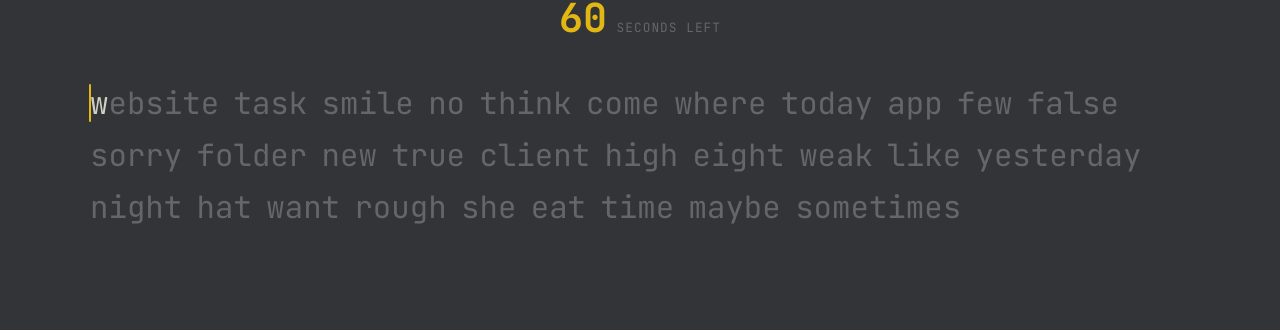
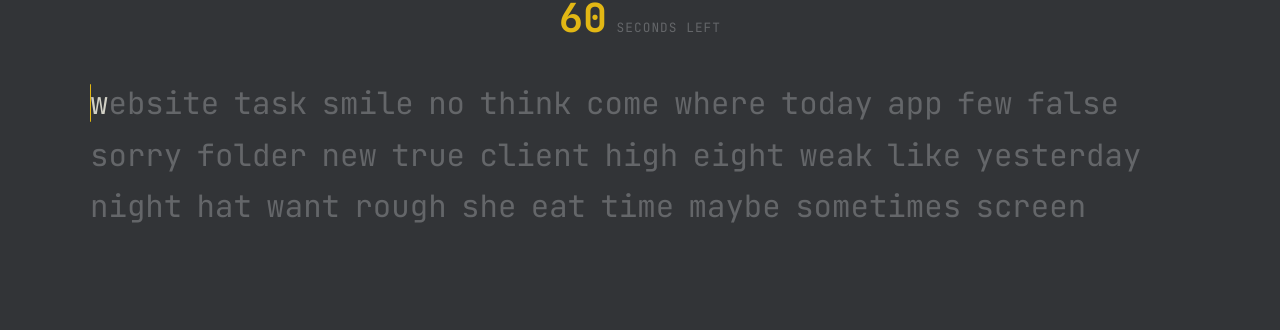
Before and after one commit to dutaalamin/fishytype, a React (Create React App) app: page / in a window 1280 px wide. Shown: the part 270-600 px from the top of the page. Built offline with nearby package versions, Linux system fonts and the light colour scheme.

Commit message:
feat: keep completed words on screen with line scroll (monkeytype-style)

```diff
--- a/src/App.css
+++ b/src/App.css
@@ -233,15 +233,20 @@ button {
 }
 
 .words {
+  width: 100%;
+  max-width: 1100px;
+  height: calc(3 * 1.4em + 2 * 0.55rem);
+  overflow: hidden;
+  font-size: clamp(1.4rem, 2.4vw, 2.1rem);
+  line-height: 1.4;
+}
+
+.words-inner {
   display: flex;
   flex-wrap: wrap;
   align-content: flex-start;
   gap: 0.55rem 0.9rem;
-  width: 100%;
-  max-width: 1100px;
-  min-height: 7.5rem;
-  font-size: clamp(1.4rem, 2.4vw, 2.1rem);
-  line-height: 1.4;
+  transition: transform 0.25s var(--ease);
 }
 
 .word {
@@ -251,6 +256,10 @@ button {
 }
 
 .word.current {
+  color: var(--text-color);
+}
+
+.word.done {
   color: var(--text-color);
 }
 
@@ -275,9 +284,17 @@ button {
   text-decoration-thickness: 0.08em;
 }
 
+.char.missed {
+  color: var(--error-color);
+  opacity: 0.75;
+}
+
 .char.extra {
   color: var(--error-color);
   opacity: 0.65;
+  text-decoration: underline;
+  text-underline-offset: 0.15em;
+  text-decoration-thickness: 0.08em;
 }
 
 /* caret */
--- a/src/App.js
+++ b/src/App.js
@@ -71,6 +71,34 @@ function buildWords() {
   return shuffle(WORDS).slice(0, count);
 }
 
+/* Hitung statistik dari apa yang sudah diketik (kata selesai + kata aktif). */
+function countStats(words, typedByWord, typed, wordIndex) {
+  let correct = 0;
+  let incorrect = 0;
+  let keystrokes = 0;
+
+  const add = (target, attempt) => {
+    const t = target || '';
+    const a = attempt || '';
+    const n = Math.max(t.length, a.length);
+    for (let i = 0; i < n; i++) {
+      if (i >= t.length) {
+        incorrect++; // karakter ekstra
+        continue;
+      }
+      if (i >= a.length) continue; // belum diketik
+      if (a[i] === t[i]) correct++;
+      else incorrect++;
+    }
+    keystrokes += a.length;
+  };
+
+  for (let i = 0; i < wordIndex; i++) add(words[i], typedByWord[i]);
+  add(words[wordIndex], typed);
+
+  return { correct, incorrect, keystrokes };
+}
+
 /* ------------------------------------------------------------------ *
  * App
  * ------------------------------------------------------------------ */
@@ -79,14 +107,11 @@ export default function App() {
   const [words, setWords] = useState([]);
   const [wordIndex, setWordIndex] = useState(0);
   const [typed, setTyped] = useState('');
+  const [typedByWord, setTypedByWord] = useState([]);
 
   const [duration, setDuration] = useState(60);
   const [timeLeft, setTimeLeft] = useState(60);
   const [status, setStatus] = useState('idle'); // idle | running | finished
-
-  const [correctChars, setCorrectChars] = useState(0);
-  const [incorrectChars, setIncorrectChars] = useState(0);
-  const [keystrokes, setKeystrokes] = useState(0);
 
   const [theme, setTheme] = useState('classic');
   const [showThemes, setShowThemes] = useState(false);
@@ -96,8 +121,10 @@ export default function App() {
   const [result, setResult] = useState(null);
 
   const inputRef = useRef(null);
+  const wordsInnerRef = useRef(null);
   const startedAtRef = useRef(0);
   const finishedRef = useRef(false);
+  const [lineOffset, setLineOffset] = useState(0);
 
   /* ---- persistence ---- */
   useEffect(() => {
@@ -123,9 +150,8 @@ export default function App() {
     setWords(buildWords());
     setWordIndex(0);
     setTyped('');
-    setCorrectChars(0);
-    setIncorrectChars(0);
-    setKeystrokes(0);
+    setTypedByWord([]);
+    setLineOffset(0);
     setTimeLeft(duration);
     setStatus('idle');
     setShowResults(false);
@@ -176,11 +202,12 @@ export default function App() {
     finishedRef.current = true;
     setStatus('finished');
 
+    const { correct, incorrect, keystrokes } = countStats(words, typedByWord, typed, wordIndex);
     const minutes = Math.max((duration - timeLeft) / 60, 1 / 60);
-    const totalTyped = correctChars + incorrectChars;
+    const totalTyped = correct + incorrect;
     const raw = Math.round(totalTyped / 5 / minutes);
-    const wpm = Math.round(correctChars / 5 / minutes);
-    const accuracy = keystrokes > 0 ? Math.round((correctChars / keystrokes) * 100) : 100;
+    const wpm = Math.round(correct / 5 / minutes);
+    const accuracy = keystrokes > 0 ? Math.round((correct / keystrokes) * 100) : 100;
 
     const entry = {
       date: Date.now(),
@@ -193,11 +220,26 @@ export default function App() {
     setResult(entry);
     persist([...history, entry]);
     setShowResults(true);
-  }, [duration, timeLeft, correctChars, incorrectChars, keystrokes, history]);
+  }, [duration, timeLeft, words, typedByWord, typed, wordIndex, history]);
 
   useEffect(() => {
     if (status === 'running' && timeLeft === 0) finish();
   }, [status, timeLeft, finish]);
+
+  /* ---- auto-scroll: baru bergeser setelah satu baris penuh (seperti Monkeytype) ---- */
+  useEffect(() => {
+    const inner = wordsInnerRef.current;
+    if (!inner) return;
+    const cur = inner.querySelector('.word.current');
+    if (!cur) return;
+    const top = cur.offsetTop;
+    const lineH = cur.offsetHeight || 1;
+    if (top - lineOffset > lineH + 2) {
+      setLineOffset(top);
+    } else if (top < lineOffset - 2) {
+      setLineOffset(Math.max(0, top));
+    }
+  }, [wordIndex, lineOffset]);
 
   /* ---- typing ---- */
   const startIfNeeded = () => {
@@ -216,19 +258,30 @@ export default function App() {
 
     if (e.key === 'Backspace') {
       e.preventDefault();
-      setTyped((prev) => {
-        if (prev.length === 0) return prev;
-        const ch = prev[prev.length - 1];
-        if (ch === word[prev.length - 1]) setCorrectChars((c) => Math.max(0, c - 1));
-        else setIncorrectChars((c) => Math.max(0, c - 1));
-        return prev.slice(0, -1);
-      });
+      // Masih di kata aktif → hapus karakter
+      if (typed.length > 0) {
+        setTyped((prev) => prev.slice(0, -1));
+        return;
+      }
+      // Sudah di awal kata → kembali ke kata sebelumnya (yang sudah selesai)
+      if (wordIndex > 0) {
+        const prevIdx = wordIndex - 1;
+        setWordIndex(prevIdx);
+        setTyped(typedByWord[prevIdx] ?? '');
+        setTypedByWord((prev) => prev.slice(0, prevIdx));
+      }
       return;
     }
 
     if (e.key === ' ') {
       e.preventDefault();
       if (typed.length === 0) return;
+      // Simpan kata ini (tetap tampil di tempatnya) lalu maju
+      setTypedByWord((prev) => {
+        const next = [...prev];
+        next[wordIndex] = typed;
+        return next;
+      });
       setWordIndex((i) => i + 1);
       setTyped('');
       if (wordIndex >= words.length - 1) {
@@ -238,26 +291,24 @@ export default function App() {
     }
 
     if (e.key.length !== 1) return;
-
     e.preventDefault();
     startIfNeeded();
-    if (typed.length >= word.length) return; // ignore overflow keys
-
-    const expected = word[typed.length];
-    setKeystrokes((k) => k + 1);
-    if (e.key === expected) setCorrectChars((c) => c + 1);
-    else setIncorrectChars((c) => c + 1);
+    if (typed.length >= word.length + 8) return; // batasi karakter ekstra
     setTyped((prev) => prev + e.key);
   };
 
   /* ---- derived ---- */
   const minutes = Math.max((duration - timeLeft) / 60, 1 / 60);
-  const liveWpm = status === 'idle' ? 0 : Math.round(correctChars / 5 / minutes);
+  const liveStats = countStats(words, typedByWord, typed, wordIndex);
+  const liveWpm =
+    status === 'idle' ? 0 : Math.round(liveStats.correct / 5 / minutes);
   const liveAccuracy =
-    keystrokes > 0 ? Math.round((correctChars / keystrokes) * 100) : 100;
+    liveStats.keystrokes > 0
+      ? Math.round((liveStats.correct / liveStats.keystrokes) * 100)
+      : 100;
   const best = history.reduce((m, h) => Math.max(m, h.wpm), 0);
 
-  const visible = words.slice(wordIndex, wordIndex + 30);
+  const visible = words.slice(0, 60);
 
   const activeTheme = THEMES[theme];
 
@@ -333,22 +384,35 @@ export default function App() {
         </div>
 
         <div className="words" aria-live="polite">
-          {visible.map((word, wi) => {
-            const isCurrent = wi === 0;
+          <div
+            className="words-inner"
+            ref={wordsInnerRef}
+            style={{ transform: `translateY(-${lineOffset}px)` }}
+          >
+            {visible.map((word, wi) => {
+            const isCurrent = wi === wordIndex;
+            const isDone = wi < wordIndex;
+            const attempt = isCurrent ? typed : isDone ? typedByWord[wi] ?? '' : '';
+            const chars = word.split('');
+
             return (
               <span
-                key={`${wordIndex}-${wi}-${word}`}
-                className={`word ${isCurrent ? 'current' : ''}`}
+                key={`w-${wi}`}
+                className={`word ${isCurrent ? 'current' : ''} ${
+                  isDone ? 'done' : ''
+                }`}
               >
-                {word.split('').map((char, ci) => {
+                {chars.map((char, ci) => {
                   let cls = 'char';
-                  if (isCurrent) {
-                    if (ci < typed.length) {
-                      cls += typed[ci] === char ? ' ok' : ' bad';
-                    } else if (ci === typed.length) {
+                  if (isDone || isCurrent) {
+                    if (ci < attempt.length) {
+                      cls += attempt[ci] === char ? ' ok' : ' bad';
+                    } else if (isCurrent && ci === attempt.length) {
                       cls += ' caret';
+                    } else if (isCurrent) {
+                      cls += ' pending';
                     } else {
-                      cls += ' pending';
+                      cls += ' missed';
                     }
                   }
                   return (
@@ -357,12 +421,16 @@ export default function App() {
                     </span>
                   );
                 })}
-                {isCurrent && typed.length > word.length && (
-                  <span className="char extra">{typed.slice(word.length)}</span>
+                {attempt.length > chars.length && (
+                  <span className="char extra">{attempt.slice(chars.length)}</span>
+                )}
+                {isDone && (
+                  <span className={`space-mark ${attempt.length === 0 ? 'skipped' : ''}`} />
                 )}
               </span>
             );
           })}
+          </div>
         </div>
 
         <input
```
